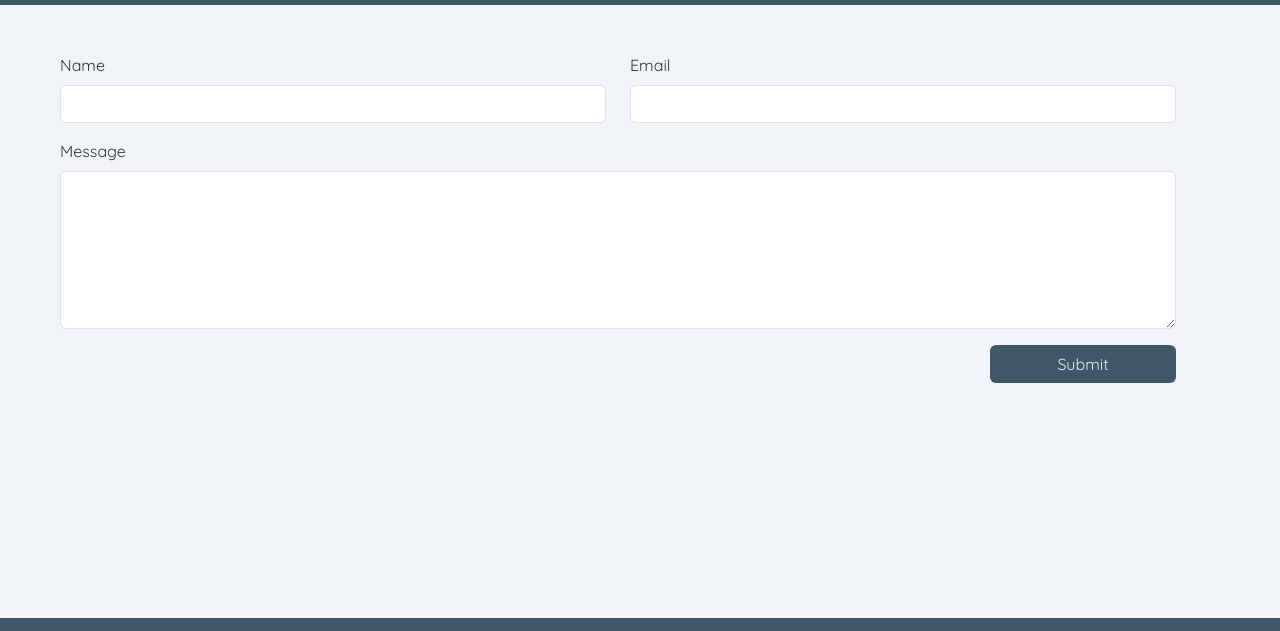
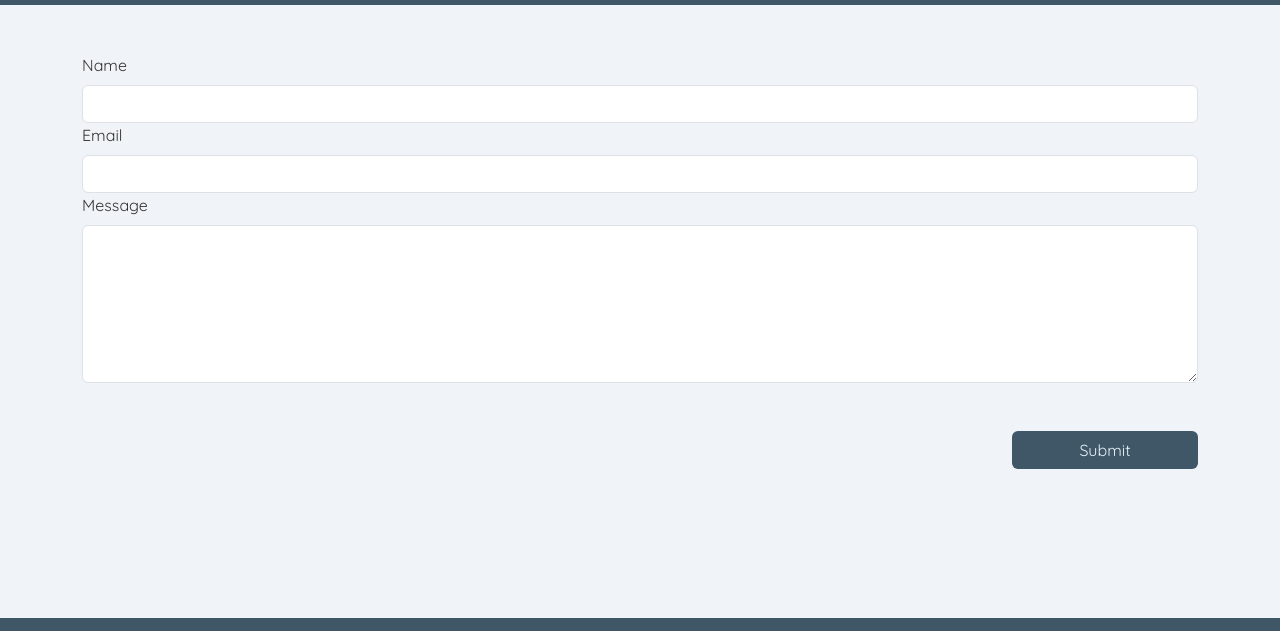
Before and after one commit to GenericName192/Mind-Matters, a plain HTML site: page contact.html in a window 1280 px wide. Shown: the part 54-685 px from the top of the page. Drawn offline with nearby package versions, Linux system fonts and the light colour scheme.

Commit message:
fixed a bug with the form

```diff
--- a/assets/styles/style.css
+++ b/assets/styles/style.css
@@ -236,7 +236,11 @@ footer {
 /* contact form */
 
 .contact-form {
-  margin: var(--margin-size);
+  margin-top: var(--margin-size);
+}
+
+.contact-form .custom-button {
+  margin-top: var(--margin-size);
 }
 
 /* media */
--- a/contact.html
+++ b/contact.html
@@ -130,7 +130,7 @@
     <div class="container contact-form">
       <form action="success.html" method="GET">
         <div class="row">
-          <div class="col-12 col-lg-6 mb-3">
+          <div class="col-12">
             <label for="name" class="form-label">Name</label>
             <input
               class="form-control"
@@ -139,7 +139,7 @@
               type="text"
               required />
           </div>
-          <div class="col-12 col-lg-6 mb-3">
+          <div class="col-12">
             <label for="email" class="form-label">Email</label>
             <input
               class="form-control"
@@ -148,7 +148,7 @@
               type="email"
               required />
           </div>
-          <div class="col-12 mb-3">
+          <div class="col-12">
             <label for="message" class="form-label">Message</label>
             <textarea
               required
```
